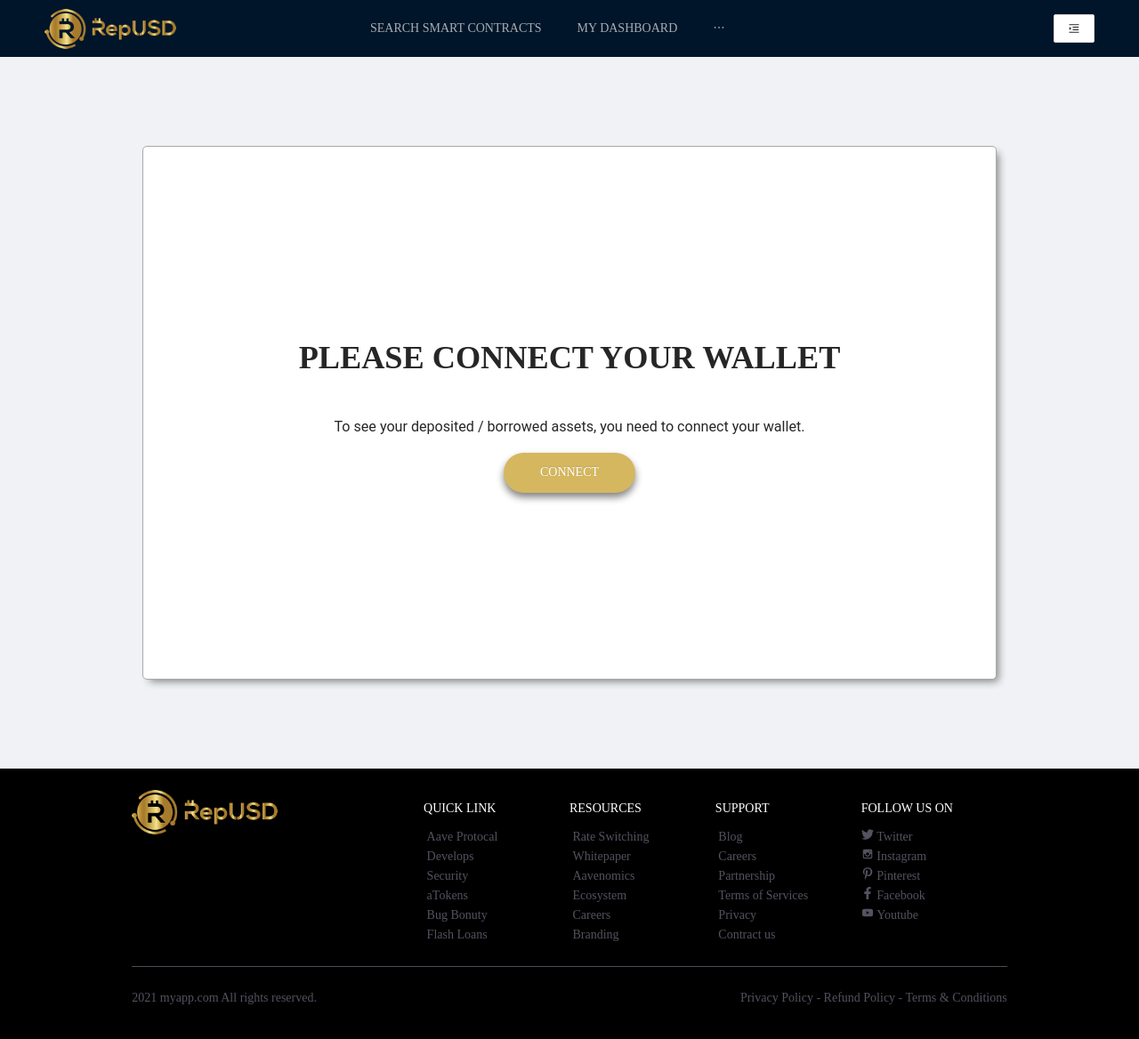
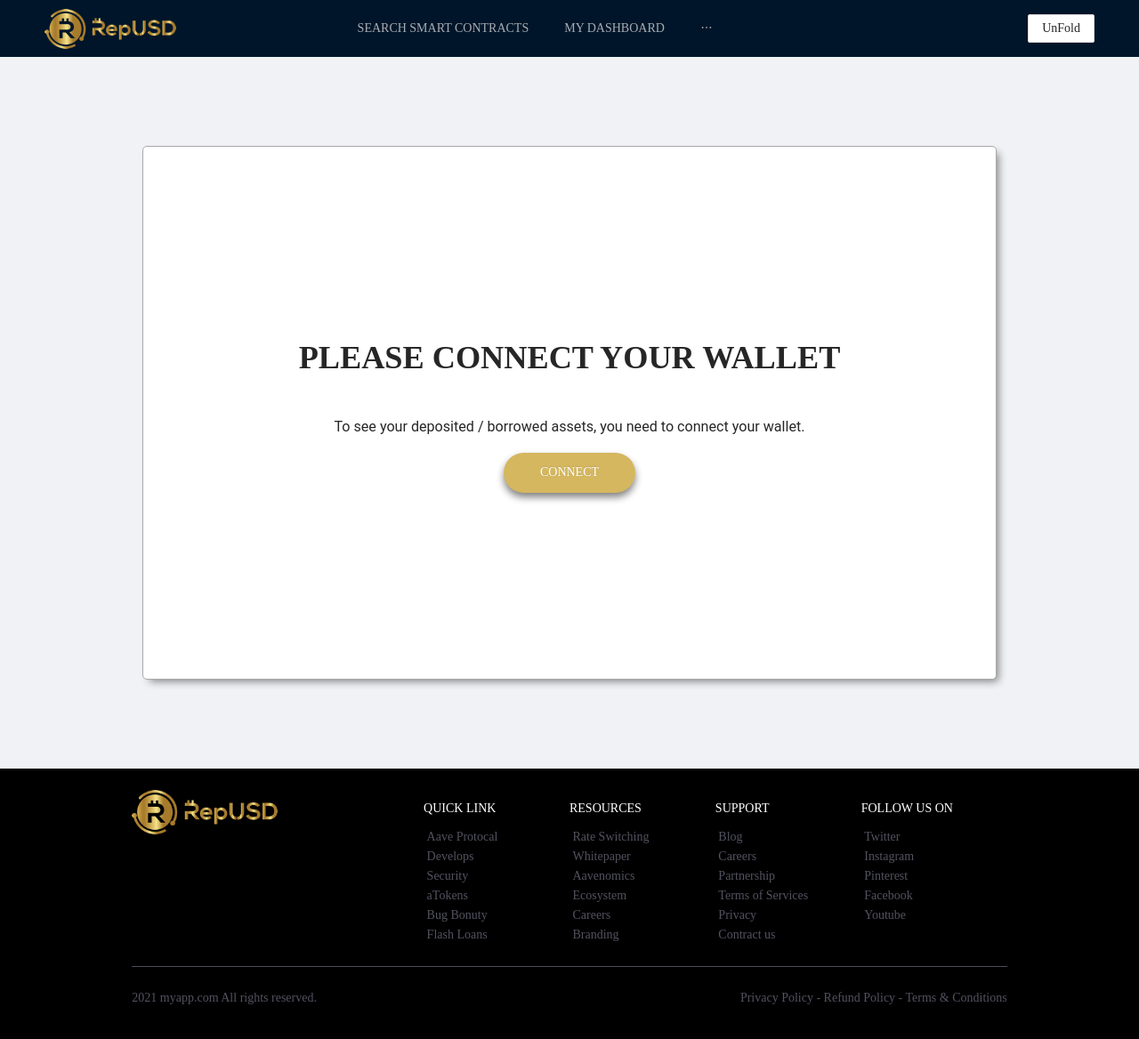
Before and after one commit to devshine2015/RepUSD-Frontend, a React (Create React App) app: page / in a window 1280 px wide. Shown: the top 1168 px of the page at 89% size. Built offline with nearby package versions, Linux system fonts and the light colour scheme.

Commit message:
remove icon

```diff
--- a/src/components/HeaderComponent/index.js
+++ b/src/components/HeaderComponent/index.js
@@ -1,6 +1,6 @@
 import React, { useState } from 'react';
 import { Menu, Button } from 'antd';
-import { AiOutlineMenuFold, AiOutlineMenuUnfold } from 'react-icons/ai';
+// import { AiOutlineMenuFold, AiOutlineMenuUnfold } from 'react-icons/ai';
 
 import WalletModalComponent from 'components/WalletModalComponent';
 import NavbarList from 'const/navbar';
@@ -49,7 +49,7 @@ export default (props) => {
 				}
 			</Menu>
 			<Button className="header-collapse-btn" onClick={toggleCollapsed} style={{ marginBottom: 16, display: 'flex', alignItems: 'center' }}>
-				{!menuFoldState ? <AiOutlineMenuUnfold /> : <AiOutlineMenuFold />}
+				{!menuFoldState ? 'UnFold' : 'Fold'}
 			</Button>
 			<WalletModalComponent visible={isModalVisible} setIsModalVisible={setIsModalVisible} />
 		</>
--- a/src/const/link.js
+++ b/src/const/link.js
@@ -1,6 +1,6 @@
-import { FaPinterestP, FaFacebookF, FaTwitter } from 'react-icons/fa'
-import { AiFillYoutube,  } from 'react-icons/ai'
-import { TiSocialInstagram } from 'react-icons/ti';
+// import { FaPinterestP, FaFacebookF, FaTwitter } from 'react-icons/fa'
+// import { AiFillYoutube,  } from 'react-icons/ai'
+// import { TiSocialInstagram } from 'react-icons/ti';
 
 export default [
   {
@@ -112,27 +112,27 @@ export default [
     name: 'FOLLOW US ON',
     childLink: [
       {
-        icon: <FaTwitter />,
+        icon: null,
         name: 'Twitter',
         url: '',
       },
       {
-        icon: <TiSocialInstagram />,
+        icon: null,
         name: 'Instagram',
         url: '',
       },
       {
-        icon: <FaPinterestP />,
+        icon: null,
         name: 'Pinterest',
         url: '',
       },
       {
-        icon: <FaFacebookF />,
+        icon: null,
         name: 'Facebook',
         url: '',
       },
       {
-        icon: <AiFillYoutube />,
+        icon: null,
         name: 'Youtube',
         url: '',
       },
```
